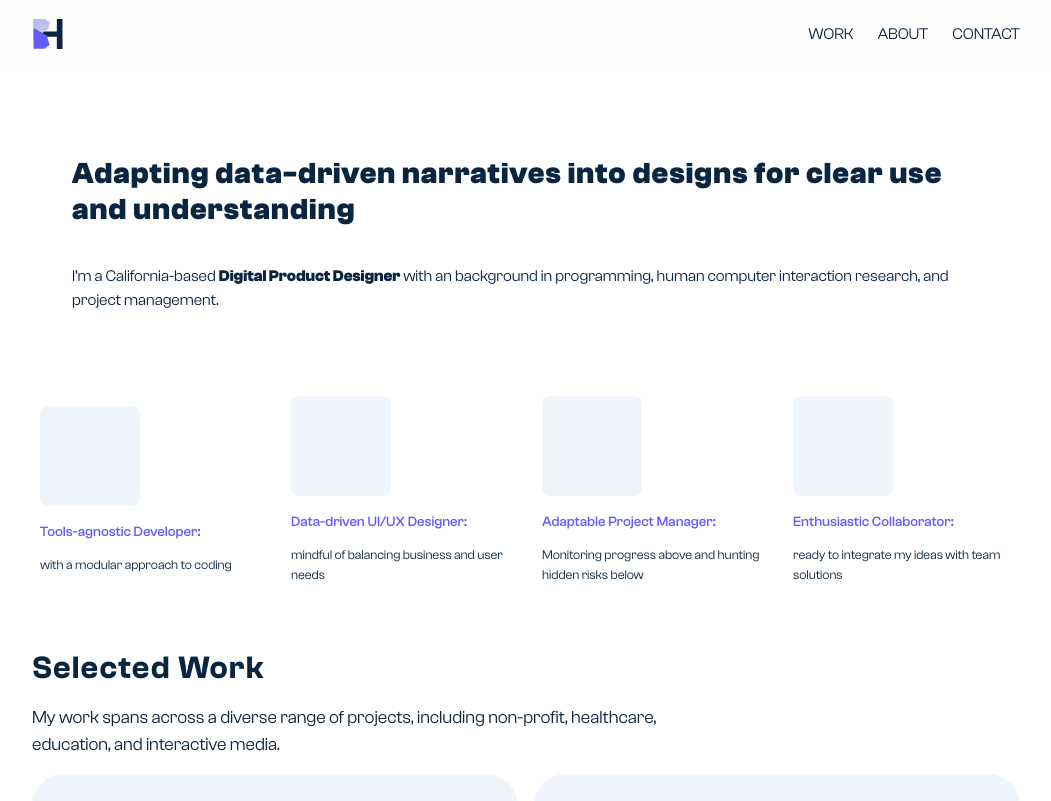
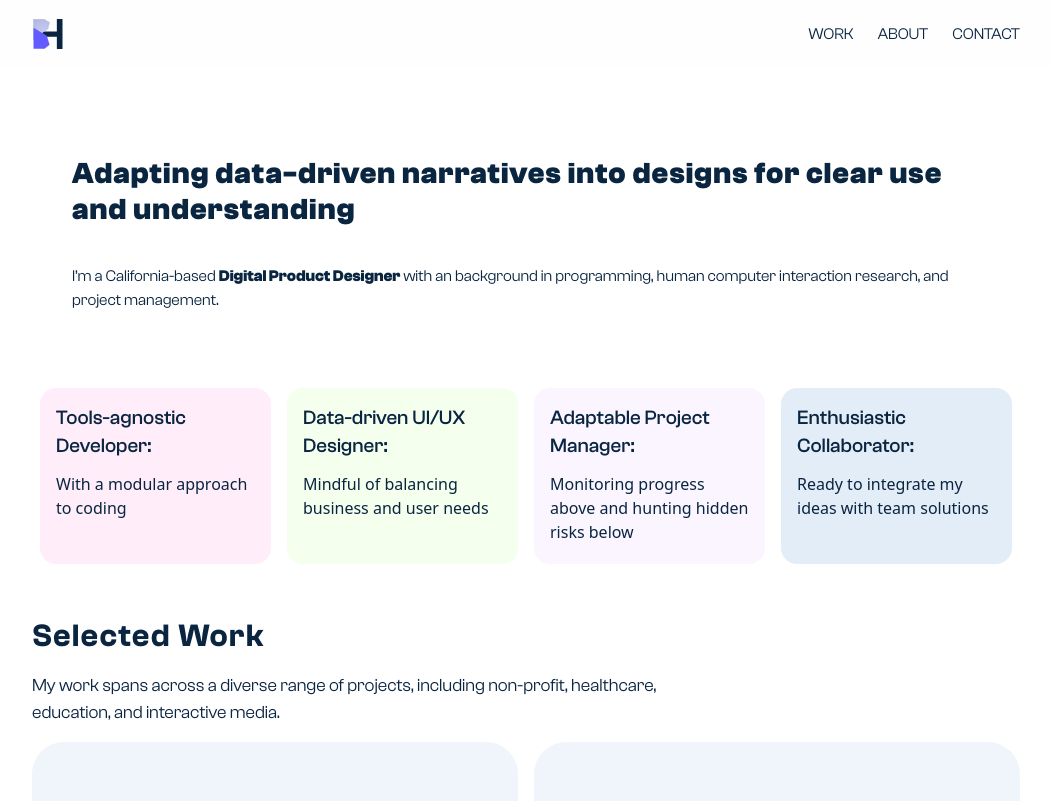
Before and after one commit to beatricehahn/nextjs-portfolio, a Next.js app: page / in a window 1280 px wide. Shown: the top 801 px of the page, without its empty margins (114-1165 px from the left). Built offline with nearby package versions, Linux system fonts and the light colour scheme.

Commit message:
Update MVP UI of intro cards

```diff
--- a/app/globals.css
+++ b/app/globals.css
@@ -122,16 +122,15 @@ h5 {
   font-size: 16px;
 }
 
-h6 {
+/* h6 {
   font-weight: 500;
   font-size: 12px;
-}
+} */
 
 p {
   font-weight: 400;
   padding-top: 12px;
   padding-bottom: 12px;
-  font-size:
 }
 
 .custom-casecontext {
--- a/components/atoms/IntroCard.tsx
+++ b/components/atoms/IntroCard.tsx
@@ -1,15 +1,16 @@
 interface CardProps {
   title?: string;
   description?: string;
+  bgColor?: string;
 }
 
-export const IntroCard = ({ title = "Title Here", description = "Description goes here"} : CardProps) => {
+export const IntroCard = ({ title = "Title Here", description = "Description goes here", bgColor = "bg-blue-800"} : CardProps) => {
   return (
-    <div className="p-[8px] flex flex-col justify-center">
-        <div className="bg-blue-100 w-[100px] h-[100px] mb-4 rounded-[8px]"></div>
-        <div className="">
-          <h6 className="md:text-left text-purple-bright text-[16px] md:text-[14px]">{title}</h6>
-          <p className="md:text-left text-[15px] md:text-[13px] pt-[0x]">{description}</p>
+    <div className="p-[8px]">
+        {/* <div className="bg-blue-100 w-[100px] h-[100px] mb-4 rounded-[8px]"></div> */}
+        <div className={`${bgColor} p-4 rounded-[16px] md:h-32 lg:h-44`}>
+          <h5 className="md:text-left text-xl">{title}</h5>
+          <p className="md:text-left pb-0 font-sans text-base">{description}</p>
         </div>
     </div>
   )
--- a/components/molecules/IntroCards.tsx
+++ b/components/molecules/IntroCards.tsx
@@ -2,11 +2,11 @@ import { IntroCard } from "../atoms/IntroCard"
 
 const IntroCards = () => {
   return (
-    <div className="grid grid-cols-2 lg:grid-cols-4 md:gap-4 mt-[24px]">
-      <IntroCard title="Tools-agnostic Developer:" description="with a modular approach to coding" />
-      <IntroCard title="Data-driven UI/UX Designer:" description="mindful of balancing business and user needs" />
-      <IntroCard title="Adaptable Project Manager:" description="Monitoring progress above and hunting hidden risks below" />
-      <IntroCard title="Enthusiastic Collaborator:" description="ready to integrate my ideas with team solutions" />
+    <div className="grid auto-rows-fr grid-cols-1 md:grid-cols-2 lg:grid-cols-4 mt-4">
+      <IntroCard title="Tools-agnostic Developer:" description="With a modular approach to coding" bgColor="bg-special-candyfloss"/>
+      <IntroCard title="Data-driven UI/UX Designer:" description="Mindful of balancing business and user needs" bgColor="bg-special-mojitofreeze"/>
+      <IntroCard title="Adaptable Project Manager:" description="Monitoring progress above and hunting hidden risks below" bgColor="bg-special-lavanderwhip"/>
+      <IntroCard title="Enthusiastic Collaborator:" description="Ready to integrate my ideas with team solutions" bgColor="bg-special-coldsteel"/>
     </div>
   )
 }
```
